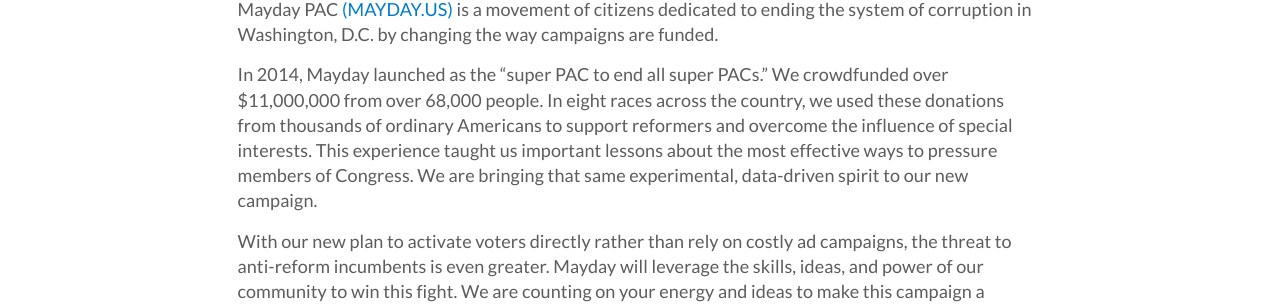
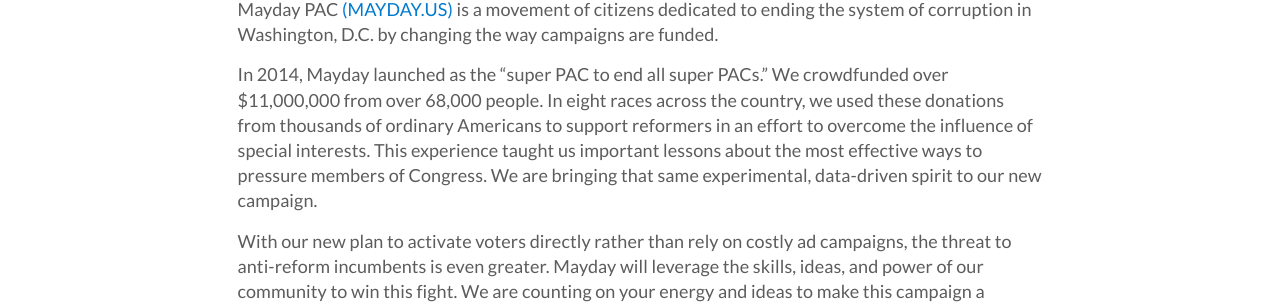
Before and after one commit to MayOneUS/mayday-2.0-frontend, a Jekyll site: the page built from about_us.html, in a window 1280 px wide. Shown: the part 247-554 px from the top of the page. Built offline with Jekyll 4.4.1, drawn with Linux system fonts in a browser that asks for light colours; nearby versions of some CDN libraries; some web fonts are replaced.

Commit message:
fix nominations form and update copy

```diff
--- a/about_us.html
+++ b/about_us.html
@@ -12,7 +12,7 @@
           Mayday PAC <a href="http://mayday.us/">(MAYDAY.US)</a> is a movement of citizens dedicated to ending the system of corruption in Washington, D.C. by changing the way campaigns are funded.
         </p>
         <p>
-          In 2014, Mayday launched as the “super PAC to end all super PACs.” We crowdfunded over $11,000,000 from over 68,000 people. In eight races across the country, we used these donations from thousands of ordinary Americans to support reformers and overcome the influence of special interests. This experience taught us important lessons about the most effective ways to pressure members of Congress. We are bringing that same experimental, data-driven spirit to our new campaign.
+          In 2014, Mayday launched as the “super PAC to end all super PACs.” We crowdfunded over $11,000,000 from over 68,000 people. In eight races across the country, we used these donations from thousands of ordinary Americans to support reformers in an effort to overcome the influence of special interests. This experience taught us important lessons about the most effective ways to pressure members of Congress. We are bringing that same experimental, data-driven spirit to our new campaign.
         </p>
         <p>
           With our new plan to activate voters directly rather than rely on costly ad campaigns, the threat to anti-reform incumbents is even greater. Mayday will leverage the skills, ideas, and power of our community to win this fight. We are counting on your energy and ideas to make this campaign a success, so please get involved and <a href="/">take action to pass reform</a>.
```
Also changed, not shown: _includes/panel_action_modal.html (+3 -4 lines).
